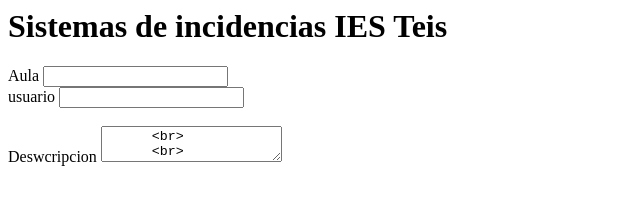
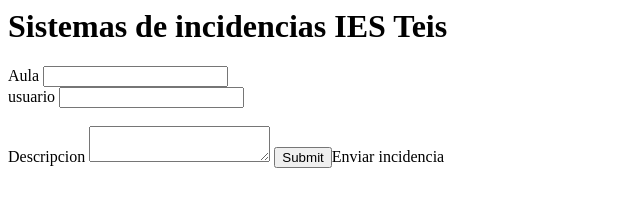
Before and after one commit to Figueroa379/incidencias-Figueroa.ies.teis, a plain HTML site: page index.html in a window 1280 px wide. Shown: the whole page, without its empty margins (0-640 px from the left). Drawn offline with Linux system fonts and the light colour scheme.

```diff
--- a/index.html
+++ b/index.html
@@ -13,10 +13,8 @@
       <input type="text" id="usuario" name="usuario">
       <br>
       <br>
-      <label for="descripcion">Deswcripcion</label>
-      <textarea type="text" id="descripcion" name="descripcion">
-      <br>
-      <br>
+      <label for="descripcion">Descripcion</label>
+      <textarea type="text" id="descripcion" name="descripcion"></textarea>
       <input type="submit">Enviar incidencia</input>
     </form>
   </body>
```
